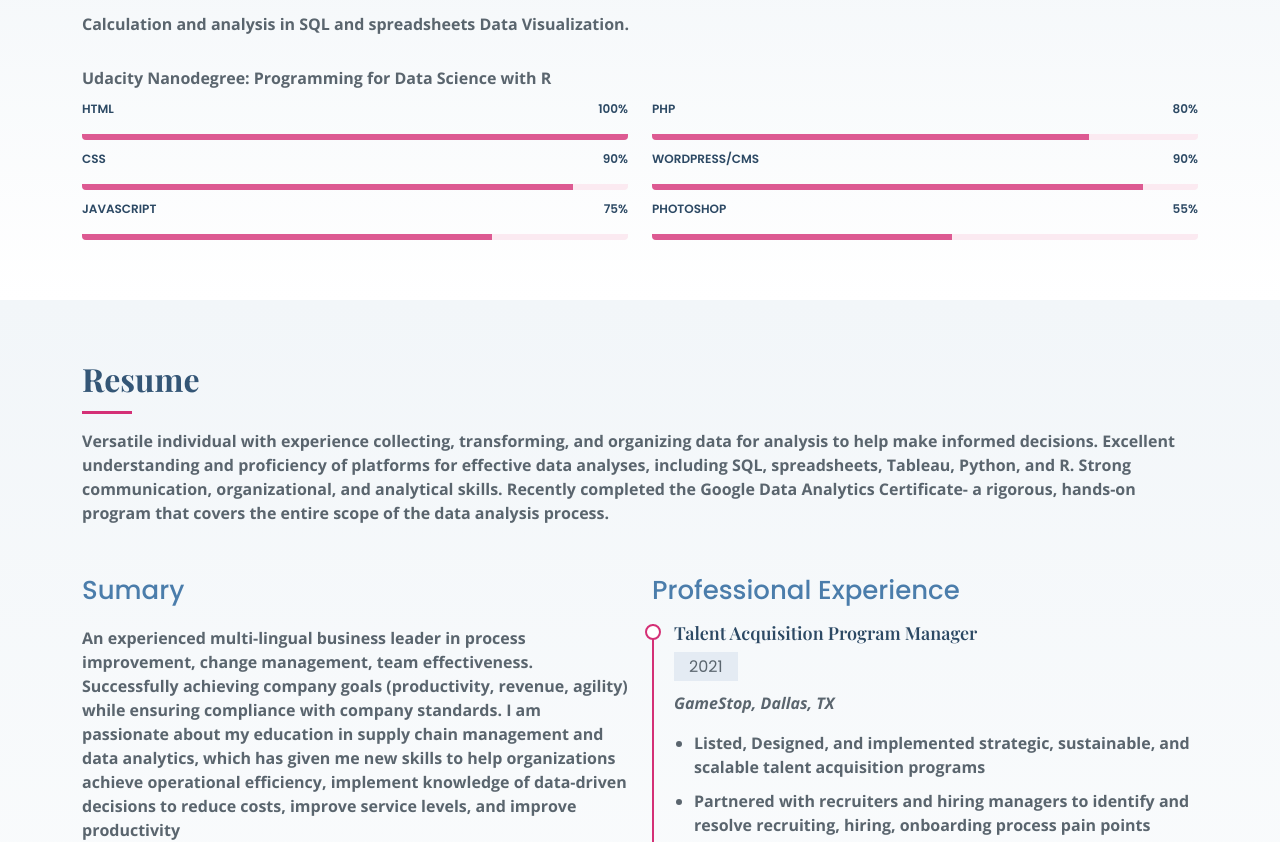
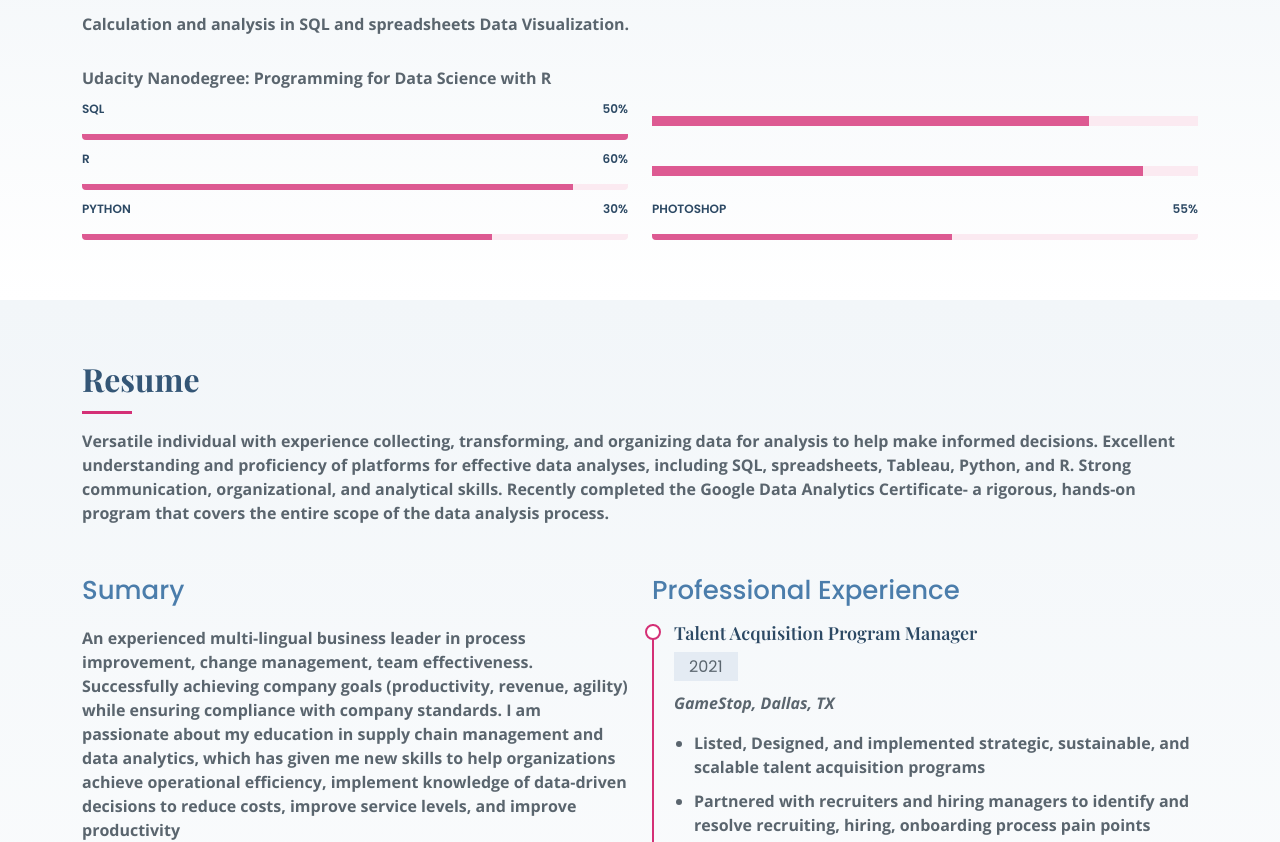
Before and after one commit to mquinonez/mquinonez.github.io, a plain HTML site: page index.html in a window 1280 px wide. Shown: the part 1494-2336 px from the top of the page. Drawn offline with nearby package versions, Linux system fonts and the light colour scheme; a web font is replaced by a local one.

Commit message:
Changes to skill percentages

```diff
--- a/index.html
+++ b/index.html
@@ -154,21 +154,21 @@
           <div class="col-lg-6">
 
             <div class="progress">
-              <span class="skill">HTML <i class="val">100%</i></span>
+              <span class="skill">SQL <i class="val">50%</i></span>
               <div class="progress-bar-wrap">
                 <div class="progress-bar" role="progressbar" aria-valuenow="100" aria-valuemin="0" aria-valuemax="100"></div>
               </div>
             </div>
 
             <div class="progress">
-              <span class="skill">CSS <i class="val">90%</i></span>
+              <span class="skill">R <i class="val">60%</i></span>
               <div class="progress-bar-wrap">
                 <div class="progress-bar" role="progressbar" aria-valuenow="90" aria-valuemin="0" aria-valuemax="100"></div>
               </div>
             </div>
 
             <div class="progress">
-              <span class="skill">JavaScript <i class="val">75%</i></span>
+              <span class="skill">Python <i class="val">30%</i></span>
               <div class="progress-bar-wrap">
                 <div class="progress-bar" role="progressbar" aria-valuenow="75" aria-valuemin="0" aria-valuemax="100"></div>
               </div>
@@ -179,14 +179,14 @@
           <div class="col-lg-6">
 
             <div class="progress">
-              <span class="skill">PHP <i class="val">80%</i></span>
+              <span class="skill"> <i class="val"></i></span>
               <div class="progress-bar-wrap">
                 <div class="progress-bar" role="progressbar" aria-valuenow="80" aria-valuemin="0" aria-valuemax="100"></div>
               </div>
             </div>
 
             <div class="progress">
-              <span class="skill">WordPress/CMS <i class="val">90%</i></span>
+              <span class="skill"><i class="val"></i></span>
               <div class="progress-bar-wrap">
                 <div class="progress-bar" role="progressbar" aria-valuenow="90" aria-valuemin="0" aria-valuemax="100"></div>
               </div>
```
